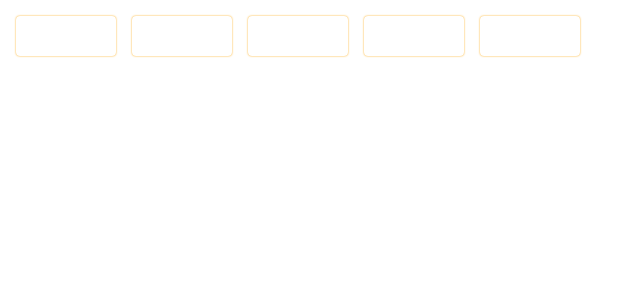
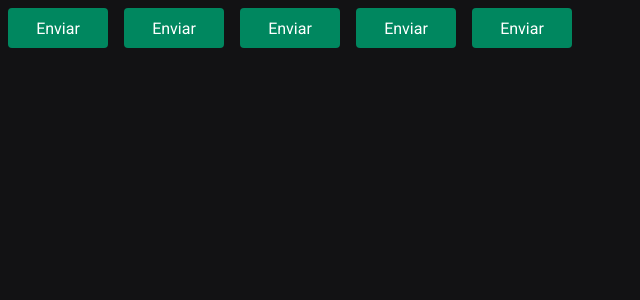
Before and after one commit to Jairotsb/ig-timer, a React (Vite) app: page / in a window 1280 px wide. Shown: the top 300 px of the page, without its empty margins (0-640 px from the left). Built offline with nearby package versions, Linux system fonts and the light colour scheme.

Commit message:
refactor: eslint extension added :boom:

```diff
--- a/index.html
+++ b/index.html
@@ -1,13 +1,20 @@
 <!DOCTYPE html>
 <html lang="pt-br">
+
 <head>
   <meta charset="UTF-8" />
   <!--    <link rel="icon" type="image/svg+xml" href="/vite.svg" />-->
+  <link rel="preconnect" href="https://fonts.googleapis.com"/>
+  <link rel="preconnect" href="https://fonts.gstatic.com" crossorigin/>
+  <link href="https://fonts.googleapis.com/css2?family=Roboto+Mono:wght@700&family=Roboto:wght@400;700&display=swap"
+    rel="stylesheet"/>
   <meta name="viewport" content="width=device-width, initial-scale=1.0" />
   <title>Ignite Timer</title>
 </head>
+
 <body>
   <div id="root"></div>
   <script type="module" src="/src/main.tsx"></script>
 </body>
+
 </html>
--- a/package.json
+++ b/package.json
@@ -6,7 +6,7 @@
   "scripts": {
     "dev": "vite",
     "build": "tsc && vite build",
-    "lint": "eslint src --ext ts,tsx --report-unused-disable-directives --max-warnings 0",
+    "lint": "eslint src --ext .ts,.tsx",
     "preview": "vite preview"
   },
   "dependencies": {
@@ -15,13 +15,14 @@
     "styled-components": "^5.3.10"
   },
   "devDependencies": {
+    "@rocketseat/eslint-config": "^1.2.0",
     "@types/react": "^18.0.28",
     "@types/react-dom": "^18.0.11",
     "@types/styled-components": "^5.1.26",
     "@typescript-eslint/eslint-plugin": "^5.57.1",
     "@typescript-eslint/parser": "^5.57.1",
     "@vitejs/plugin-react": "^4.0.0",
-    "eslint": "^8.38.0",
+    "eslint": "^8.40.0",
     "eslint-plugin-react-hooks": "^4.6.0",
     "eslint-plugin-react-refresh": "^0.3.4",
     "typescript": "^5.0.2",
--- a/src/App.tsx
+++ b/src/App.tsx
@@ -1,7 +1,8 @@
-import { ThemeProvider } from "styled-components";
+import { ThemeProvider } from 'styled-components'
 
-import { Button } from "./components/Button";
-import { defaultTheme } from "./theme/default";
+import { Button } from './components/Button'
+import { defaultTheme } from './theme/default'
+import { GlobalStyle } from './global'
 
 export function App() {
   return (
@@ -11,6 +12,8 @@
       <Button variant="secondary" />
       <Button variant="primary" />
       <Button variant="danger" />
+
+      <GlobalStyle />
     </ThemeProvider>
-  );
+  )
 }
--- a/src/components/Button.styles.ts
+++ b/src/components/Button.styles.ts
@@ -1,28 +1,18 @@
-import styled from "styled-components";
+import styled from 'styled-components'
 
-export type ButtonVariant = "primary" | "secondary" | "danger" | "success";
+export type ButtonVariant = 'primary' | 'secondary' | 'danger' | 'success'
 
 interface ButtonContainerProps {
-    variant: ButtonVariant;
-  }
-
-
-const buttonVariants = {
-    primary: 'purple',
-    secondary: 'orange',
-    danger: 'red',
-    success: 'green',
+  variant: ButtonVariant
 }
 
 export const ButtonContainer = styled.button<ButtonContainerProps>`
-    width: 100px;
-    height: 40px;
-    border-radius: 4px;
-    border: 0;
-    margin: 8px;
-    box-shadow: 0px 0px 2px ${props=> props.theme.secondary};
+  width: 100px;
+  height: 40px;
+  border-radius: 4px;
+  border: 0;
+  margin: 8px;
 
-
-    background: ${props => props.theme.white};
-    color: ${props => props.theme.white}
+  background: ${(props) => props.theme['green-500']};
+  color: ${(props) => props.theme.white};
 `
--- a/src/global.ts
+++ b/src/global.ts
@@ -1,16 +1,26 @@
-import { createGlobalStyle } from "styled-components";
+import { createGlobalStyle } from 'styled-components'
 
-
-export const globalStyle = createGlobalStyle`
+export const GlobalStyle = createGlobalStyle`
     * {
         margin: 0;
         padding: 0;
         box-sizing: border-box;
     }
 
+    :focus {
+        outline: none;
+        box-shadow: 0 0 0 2px ${(props) => props.theme['green-500']};
+    }
+
     body {
-        background: #333;
-        color: #fff;
+        background: ${(props) => props.theme['gray-900']};
+        color: ${(props) => props.theme['gray-300']};
+    }
+
+    body, input, textarea, button {
+        font-family: 'Roboto', sans-serif;
+        font-weight: 400;
+        font-size: 1rem;
     }
 
 `
--- a/src/theme/default.ts
+++ b/src/theme/default.ts
@@ -1,5 +1,21 @@
 export const defaultTheme = {
-  primary: "purple",
-  secondary: "orange",
-  white: "#fff",
-};
+  white: '#FFF',
+
+  'gray-100': '#E1E1E6',
+  'gray-300': '#C4C4CC',
+  'gray-400': '#8D8D99',
+  'gray-500': '#7C7C8A',
+  'gray-600': '#323238',
+  'gray-700': '#29292E',
+  'gray-800': '#202024',
+  'gray-900': '#121214',
+
+  'green-300': '#00B37E',
+  'green-500': '#00875F',
+  'green-700': '#015F43',
+
+  'red-500': '#AB222E',
+  'red-700': '#7A1921',
+
+  'yellow-500': '#FBA94C',
+}
```
Also changed, not shown: src/@types/styled.d.ts (+4 -4 lines), src/components/Button.tsx (+3 -5 lines), src/main.tsx (+6 -6 lines), .eslintrc.cjs (deleted), src/.eslintrc.json (added), 1 other file (tests, documents, lock files or other folders). Lines whose indentation alone changed are shown as unchanged.
